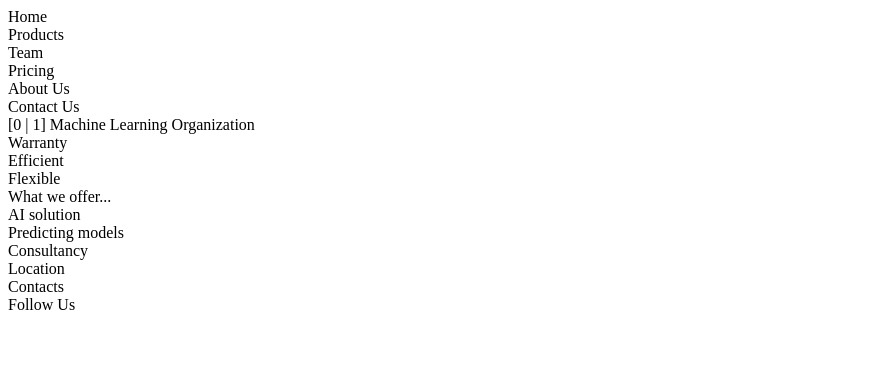
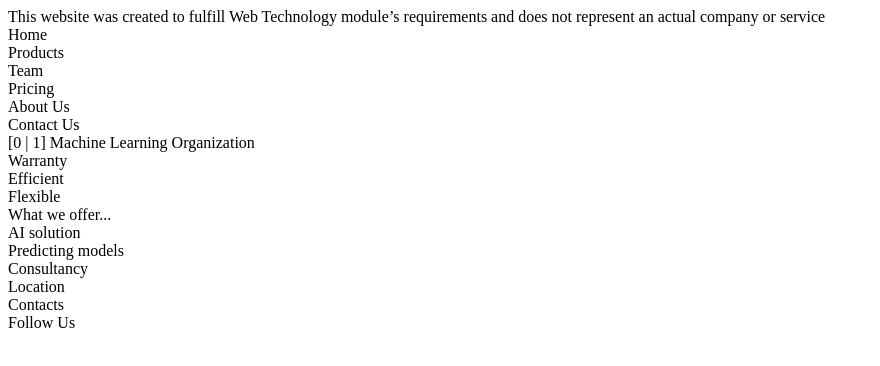
Before and after one commit to 00012878/WT_CW1, a plain HTML site: page index.html in a window 1280 px wide. Shown: the whole page, without its empty margins (0-880 px from the left). Drawn offline with Linux system fonts and the light colour scheme.

Commit message:
Update index.html

```diff
--- a/index.html
+++ b/index.html
@@ -8,6 +8,10 @@
     <title>[0 | 1] | Home</title>
 </head>
 <body>
+    <div class="cw-popup">
+        This website was created to fulfill Web Technology
+        module’s requirements and does not represent an actual company or service
+    </div>
     <header>
         <div class="header">
             <div>Home</div>
```
